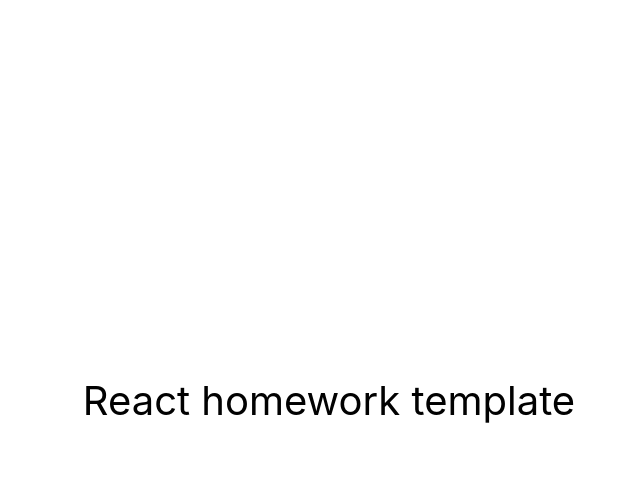
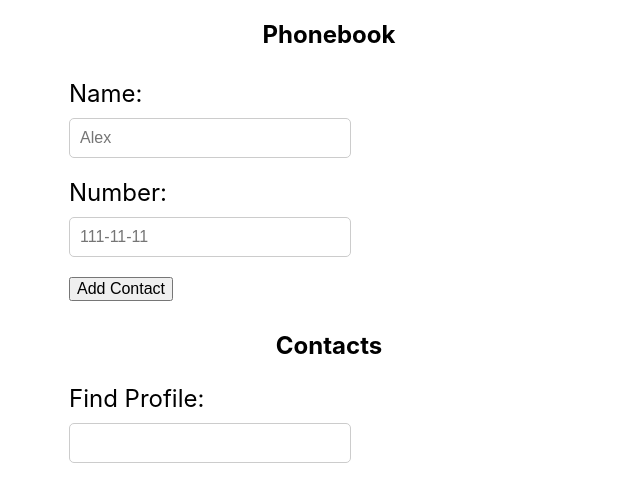
Before and after one commit to Holubchuk/goit-react-hw-06-phonebook, a React (Create React App) app: page / in a window 1280 px wide. Shown: the top 502 px of the page, without its empty margins (311-951 px from the left). Built offline with nearby package versions, Linux system fonts and the light colour scheme.

Commit message:
feature/basic

```diff
--- a/package.json
+++ b/package.json
@@ -2,13 +2,15 @@
   "name": "react-homework-template",
   "version": "0.1.0",
   "private": true,
-  "homepage": "https://goitacademy.github.io/react-homework-template/",
+  "homepage": "https://holubchuk.github.io/goit-react-hw-06-phonebook/",
   "dependencies": {
+    "@reduxjs/toolkit": "^2.0.1",
     "@testing-library/jest-dom": "^5.16.3",
     "@testing-library/react": "^12.1.4",
     "@testing-library/user-event": "^13.5.0",
     "react": "^18.1.0",
     "react-dom": "^18.1.0",
+    "react-redux": "^9.1.0",
     "react-scripts": "5.0.1",
     "web-vitals": "^2.1.3"
   },
--- /dev/null
+++ b/src/components/AddContactForm/AddContactForm.jsx
@@ -0,0 +1,63 @@
+import css from './AddContactForm.module.css';
+import { useState } from 'react';
+
+export const AddContactForm = ({ handleAddContact }) => {
+  const [form, setForm] = useState({
+    name: '',
+    number: '',
+  });
+
+  const handleFormChange = event => {
+    const { name, value } = event.target;
+    setForm(prevData => ({
+      ...prevData,
+      [name]: value,
+    }));
+  };
+
+  const handleSubmit = event => {
+    event.preventDefault();
+
+    const formData = {
+      name: form.name.toLowerCase(),
+      number: form.number,
+    };
+
+    handleAddContact(formData);
+    setForm('');
+  };
+
+  return (
+    <form onSubmit={handleSubmit} className={css.form}>
+      <label>
+        <span className={css.formLabel}>Name:</span>
+        <input
+          type="text"
+          name="name"
+          value={form.name || ''}
+          placeholder="Alex"
+          onChange={handleFormChange}
+          className={css.formInput}
+          required
+        />
+      </label>
+      <label>
+        <span className={css.formLabel}>Number:</span>
+        <input
+          type="tel"
+          pattern="[0-9]{3}-[0-9]{2}-[0-9]{2}"
+          max="7"
+          name="number"
+          value={form.number || ''}
+          onChange={handleFormChange}
+          placeholder="111-11-11"
+          className={css.formInput}
+          required
+        />
+      </label>
+      <button type="submit" className={css.formButton}>
+        Add Contact
+      </button>
+    </form>
+  );
+};
--- /dev/null
+++ b/src/components/AddContactForm/AddContactForm.module.css
@@ -0,0 +1,24 @@
+.form {
+    width: 520px;
+    margin: 30px auto;
+    display: flex;
+    flex-direction: column;
+    gap: 20px;
+}
+.formLabel {
+    margin-bottom: 10px;
+    display: block;
+    font-size: 24px;
+}
+.formInput {
+    padding: 10px;
+    border: 1px solid #ccc;
+    border-radius: 5px;
+    font-size: 16px;
+    width: 50%;
+}
+.formButton {
+    cursor: pointer;
+    width: max-content;
+    font-size: 16px;
+}
--- a/src/components/App.jsx
+++ b/src/components/App.jsx
@@ -1,16 +1,60 @@
+import { useState, useEffect } from 'react';
+import { nanoid } from 'nanoid';
+import { AddContactForm } from './AddContactForm/AddContactForm';
+import { SearchFilter } from './SearchFilter/SearchFilter';
+import { ContactsList } from './ContactsList/ContactsList';
+
 export const App = () => {
+  const [contacts, setContacts] = useState(
+    JSON.parse(localStorage.getItem('contacts')) ?? []
+  );
+  const [filter, setFilter] = useState('');
+
+  const handleFilterChange = event => {
+    const value = event.target.value;
+    setFilter(value);
+  };
+
+  const handleAddContact = formData => {
+    const hasDuplicates = contacts.some(
+      contact => contact.name === formData.name
+    );
+    if (hasDuplicates) {
+      alert(`Profile with name ${formData.name} already exists!`);
+      return;
+    }
+    const finalContacts = {
+      ...formData,
+      id: nanoid(),
+    };
+
+    setContacts([...contacts, finalContacts]);
+  };
+
+  const handleDeleteContact = contactId => {
+    setContacts(contacts.filter(contact => contact.id !== contactId));
+  };
+
+  useEffect(() => {
+    const stringifiedContacts = JSON.stringify(contacts);
+    localStorage.setItem('contacts', stringifiedContacts);
+  }, [contacts]);
+
+  const filteredContacts = contacts.filter(profile =>
+    profile.name.toLowerCase().includes(filter.trim().toLowerCase())
+  );
+
   return (
-    <div
-      style={{
-        height: '100vh',
-        display: 'flex',
-        justifyContent: 'center',
-        alignItems: 'center',
-        fontSize: 40,
-        color: '#010101'
-      }}
-    >
-      React homework template
+    <div>
+      <h2 style={{ textAlign: 'center' }}>Phonebook</h2>
+      <AddContactForm handleAddContact={handleAddContact} />
+
+      <h2 style={{ textAlign: 'center' }}>Contacts</h2>
+      <SearchFilter filter={filter} handleFilterChange={handleFilterChange} />
+      <ContactsList
+        contacts={filteredContacts}
+        handleDeleteContact={handleDeleteContact}
+      />
     </div>
   );
 };
--- /dev/null
+++ b/src/components/ContactsList/ContactsList.jsx
@@ -0,0 +1,16 @@
+import css from './ContactsList.module.css';
+import { ContactsListItem } from '../ContactsListItem/ContactsListItem';
+
+export const ContactsList = ({ contacts, handleDeleteContact }) => {
+  return (
+    <ul className={css.contactList}>
+      {contacts.map(contact => (
+        <ContactsListItem
+          key={contact.id}
+          contacts={contact}
+          handleDeleteContact={handleDeleteContact}
+        />
+      ))}
+    </ul>
+  );
+};
--- /dev/null
+++ b/src/components/ContactsList/ContactsList.module.css
@@ -0,0 +1,7 @@
+.contactList {
+  display: flex;
+  flex-direction: column;
+  gap: 15px;
+  margin: 50px auto 0;
+  width: 520px;
+}
--- /dev/null
+++ b/src/components/ContactsListItem/ContactsListItem.jsx
@@ -0,0 +1,14 @@
+import css from './ContactsListItem.module.css';
+
+export const ContactsListItem = ({ contacts, handleDeleteContact }) => {
+  return (
+    <li className={css.contactListItem}>
+      {contacts.name}: {contacts.number}
+      <button
+        onClick={() => handleDeleteContact(contacts.id)}
+        className={css.deleteButton}>
+        Delete
+      </button>
+    </li>
+  );
+};
--- /dev/null
+++ b/src/components/ContactsListItem/ContactsListItem.module.css
@@ -0,0 +1,9 @@
+.contactListItem {
+    font-size: 24px;
+    text-transform: capitalize;
+}
+.deleteButton{
+    font-size: 20px;
+    cursor: pointer;
+    margin: 0 0 0 10px;
+}
--- /dev/null
+++ b/src/components/SearchFilter/SearchFilter.jsx
@@ -0,0 +1,16 @@
+import css from './SearchFilter.module.css';
+
+export const SearchFilter = ({ filter, handleFilterChange }) => {
+  return (
+    <div className={css.filterContainer}>
+      <p className={css.filterTitle}>Find Profile:</p>
+      <input
+        value={filter}
+        onChange={handleFilterChange}
+        type="text"
+        name="filter"
+        className={css.filterInput}
+      />
+    </div>
+  );
+};
--- /dev/null
+++ b/src/components/SearchFilter/SearchFilter.module.css
@@ -0,0 +1,16 @@
+.filterContainer {
+    width: 520px;
+    margin: 0 auto;
+}
+.filterTitle {
+    margin-bottom: 10px;
+    display: block;
+    font-size: 24px;
+}
+.filterInput {
+    padding: 10px;
+    border: 1px solid #ccc;
+    border-radius: 5px;
+    font-size: 16px;
+    width: 50%;
+}
```
Also changed, not shown: src/components/App.module.css (added), 1 other file (tests, documents, lock files or other folders).
